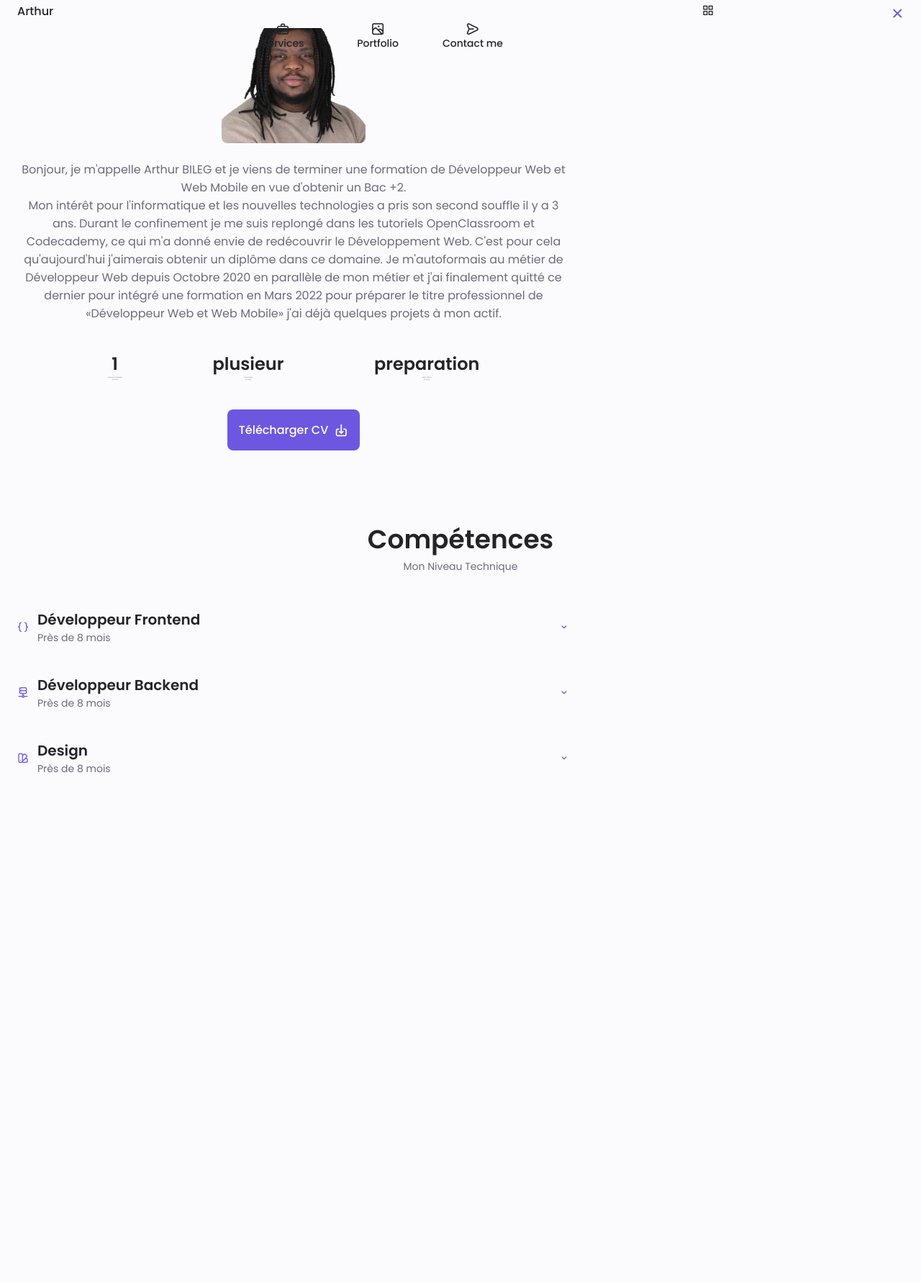
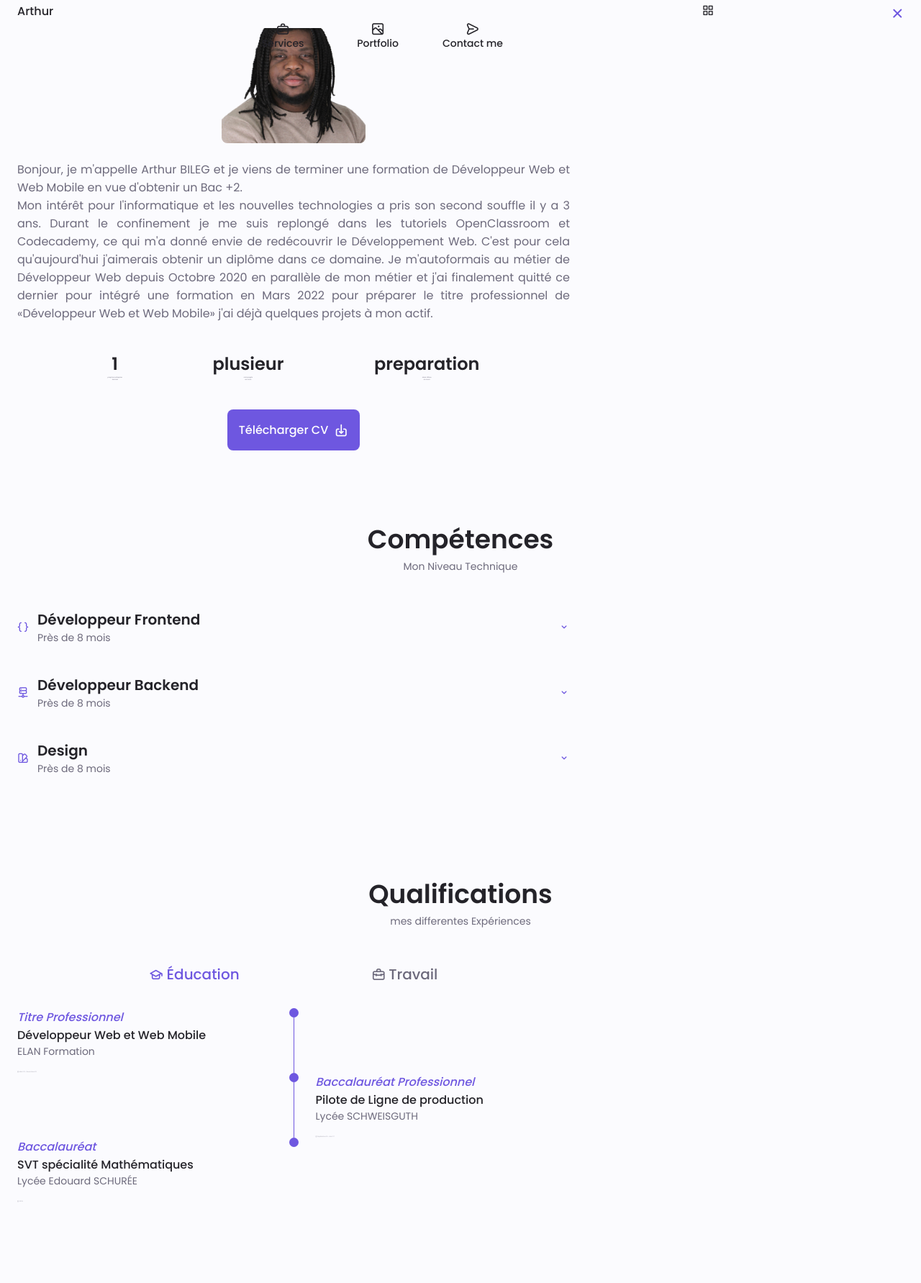
Before and after one commit to ArthurND/portFolio, a PHP site: page / in a window 1280 px wide. Shown: the part 761-2544 px from the top of the page at 72% size. Before the commit the page ends 1835 px from the top, so only its background shows below. Run offline with PHP 8.4, Linux system fonts and the light colour scheme.

Commit message:
qualifications

```diff
--- a/index.html
+++ b/index.html
@@ -324,6 +324,175 @@
       </div>
     </section>
     <!--========== qualifications ==========-->
+    <section class="qualification section">
+      <h2 class="section__title">Qualifications</h2>
+      <span class="section__subtitle">mes differentes Exp&eacute;riences</span>
+
+      <div class="qualication__container container">
+        <div class="qualification__tabs">
+          <div class="qualification__button button--flex qualification__active" data-target="#education">
+            <i class="uil uil-graduation-cap qualification__icon"></i>
+            &Eacute;ducation
+          </div>
+
+          <div class="qualification__button button--flex " data-target="#travail">
+            <i class="uil uil-briefcase-alt qualification__icon"></i>
+            Travail
+          </div>
+        </div>
+
+        <div class="qualification__sections">
+          <!--========== qualifications content 1==========-->
+          <div class="qualification__content qualification__active" data-content id="education">
+            <!--========== qualifications 1==========-->
+            <div class="qualification__data">
+              <div>
+                <h3 class="qualification__title"><em>Titre Professionnel</em><br>
+                  D&eacute;veloppeur Web et Web Mobile
+                </h3>
+                <span class="qualification__subtitle">ELAN Formation</span>
+                <div class="qualification__calendar">
+                  <i class="uil uil-calendar-alt"></i>
+                  Mars 22 ~ Decembre 22
+                </div>
+              </div>
+
+              <div>
+                <span class="qualification-rounder"></span>
+                <span class="qualification-line"></span>
+              </div>
+            </div>
+
+            <!--========== qualifications 2==========-->
+            <div class="qualification__data">
+              <div></div>
+
+              <div>
+                <span class="qualification-rounder"></span>
+                <span class="qualification-line"></span>
+              </div>
+
+              <div>
+                <h3 class="qualification__title"><em>Baccalaur&eacute;at Professionnel</em><br>
+                  Pilote de Ligne de production
+                </h3>
+                <span class="qualification__subtitle">Lyc&eacute;e SCHWEISGUTH</span>
+                <div class="qualification__calendar">
+                  <i class="uil uil-calendar-alt"></i>
+                  Septembre 16 ~ Aout 17
+                </div>
+              </div>
+
+
+            </div>
+
+            <!--========== qualifications 3==========-->
+            <div class="qualification__data">
+              <div>
+                <h3 class="qualification__title"><em>Baccalaur&eacute;at</em><br>
+                  SVT sp&eacute;cialit&eacute;
+                  Math&eacute;matiques
+                </h3>
+                <span class="qualification__subtitle">Lyc&eacute;e Edouard SCHUR&Eacute;E</span>
+                <div class="qualification__calendar">
+                  <i class="uil uil-calendar-alt"></i>
+                  2005
+                </div>
+              </div>
+
+              <div>
+                <span class="qualification-rounder"></span>
+
+              </div>
+            </div>
+
+
+          </div>
+          <!--========== qualifications content 2==========-->
+          <div class="qualification__content" data-content id="travail">
+            <!--========== qualifications 1==========-->
+            <div class="qualification__data">
+              <div></div>
+              <div>
+                <span class="qualification-rounder"></span>
+                <span class="qualification-line"></span>
+              </div>
+              <div>
+                <h3 class="qualification__title"><em>Stagiaire</em><br>
+                  Developpeur Fullstack</h3>
+                <span class="qualification__subtitle">ABSTRALITY (Lausanne)</span>
+                <div class="qualification__calendar">
+                  <i class="uil uil-calendar-alt"></i>
+                  Septembre 22 ~ Octobre 22
+                </div>
+              </div>
+
+
+            </div>
+
+            <!--========== qualifications 2==========-->
+            <div class="qualification__data">
+
+              <div>
+                <h3 class="qualification__title"><em>Extra</em><br>
+                  Employe Polyvalent</h3>
+                <span class="qualification__subtitle">Papa Pizza (Scherwiller)</span>
+                <div class="qualification__calendar">
+                  <i class="uil uil-calendar-alt"></i>
+                  2022
+                </div>
+              </div>
+              <div>
+                <span class="qualification-rounder"></span>
+                <span class="qualification-line"></span>
+              </div>
+
+            </div>
+
+            <!--========== qualifications 3==========-->
+            <div class="qualification__data">
+              <div></div>
+              <div>
+                <span class="qualification-rounder"></span>
+                <span class="qualification-line"></span>
+              </div>
+              <div>
+                <h3 class="qualification__title"><em>100%</em><br>
+                  Agent de Securit&eacute;</h3>
+                <span class="qualification__subtitle">JUGGERS SECURITE SA (Crissier)</span>
+                <div class="qualification__calendar">
+                  <i class="uil uil-calendar-alt"></i>
+                  Avril 2018 ~ Aout 2021
+                </div>
+              </div>
+
+            </div>
+
+            <!--========== qualifications 4==========-->
+            <div class="qualification__data">
+
+
+              <div>
+                <h3 class="qualification__title"><em>Int&eacute;rim</em><br>
+                  Pilote de ligne</h3>
+                <span class="qualification__subtitle">STOCKO (Eichoffen)</span>
+                <div class="qualification__calendar">
+                  <i class="uil uil-calendar-alt"></i>
+                  Semptembre 2017 ~ Mars 2018
+                </div>
+              </div>
+              <div>
+                <span class="qualification-rounder"></span>
+
+              </div>
+
+            </div>
+
+
+          </div>
+        </div>
+      </div>
+    </section>
   </main>
   <footer></footer>
   <script src="main.js"></script>
--- a/main.js
+++ b/main.js
@@ -44,3 +44,22 @@ function toggleSkills() {
 skillsHeader.forEach((el) => {
   el.addEventListener("click", toggleSkills);
 });
+// ========== qualification ==========
+const tabs = document.querySelectorAll("[data-target]"),
+  tabContents = document.querySelectorAll("[data-content]");
+
+tabs.forEach((tab) => {
+  tab.addEventListener("click", () => {
+    const target = document.querySelector(tab.dataset.target);
+
+    tabContents.forEach((tabContent) => {
+      tabContent.classList.remove("qualification__active");
+    });
+    target.classList.add("qualification__active");
+
+    tabs.forEach((tab) => {
+      tab.classList.remove("qualification__active");
+    });
+    tab.classList.add("qualification__active");
+  });
+});
--- a/style.css
+++ b/style.css
@@ -306,7 +306,7 @@ img {
   align-self: center;
 }
 .about__description {
-  text-align: center;
+  text-align: justify;
   margin-bottom: var(--mb-2-5);
 }
 .about__info {
@@ -438,3 +438,65 @@ img {
   transform: rotate(-180deg);
   transition: 1s;
 }
+/* ========== qualifications ========== */
+.qualification__tabs {
+  display: flex;
+  justify-content: space-evenly;
+  margin-bottom: var(--mb-2);
+}
+.qualification__button {
+  font-size: var(--h3-font-size);
+  font-weight: var(--font-medium);
+  cursor: pointer;
+}
+.qualification__button:hover {
+  color: var(--first-color);
+}
+.qualification__icon {
+  font: size 1.8rem;
+  margin-right: var(--mb-0-25);
+}
+.qualification__data {
+  display: grid;
+  grid-template-columns: 1fr max-content 1fr;
+  column-gap: 1.5rem;
+}
+.qualification__title {
+  font-size: var(--normal-font-size);
+  font-weight: var(--font-medium);
+}
+.qualification__title em {
+  color: var(--first-color);
+}
+.qualification__subtitle {
+  display: inline-block;
+  font-size: var(--small-font-size);
+  margin-bottom: var(--mb-1);
+}
+.qualification__calendar {
+  font-size: var(--smaller-font-size);
+  color: var(--text-color-light);
+}
+.qualification-rounder {
+  display: inline-block;
+  width: 13px;
+  height: 13px;
+  background-color: var(--first-color);
+  border-radius: 50%;
+}
+.qualification-line {
+  display: block;
+  width: 1px;
+  height: 100%;
+  background-color: var(--first-color);
+  transform: translate(6px, -7px);
+}
+.qualification [data-content] {
+  display: none;
+}
+.qualification__active[data-content] {
+  display: block;
+}
+.qualification__button.qualification__active {
+  color: var(--first-color);
+}
```
